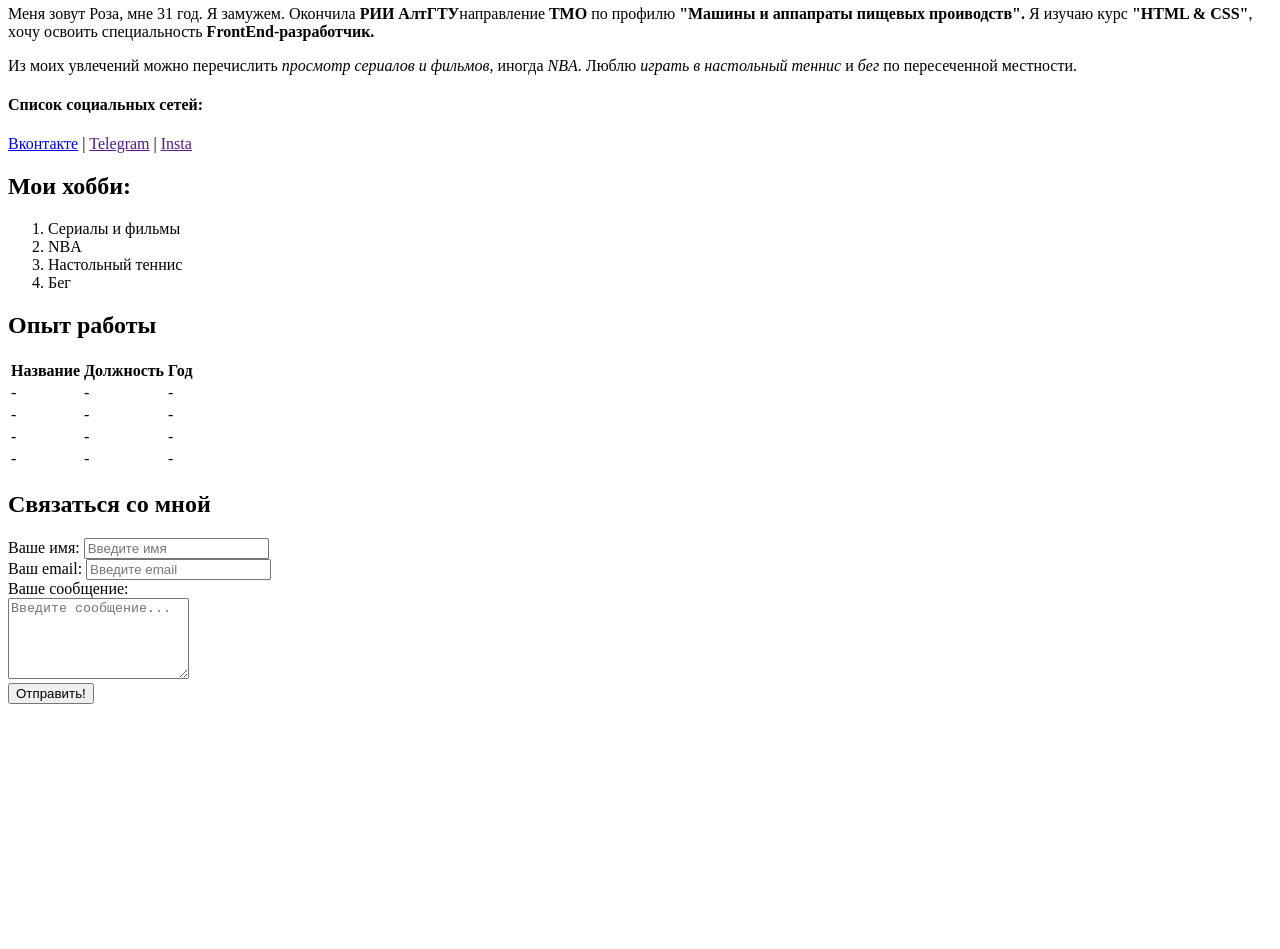
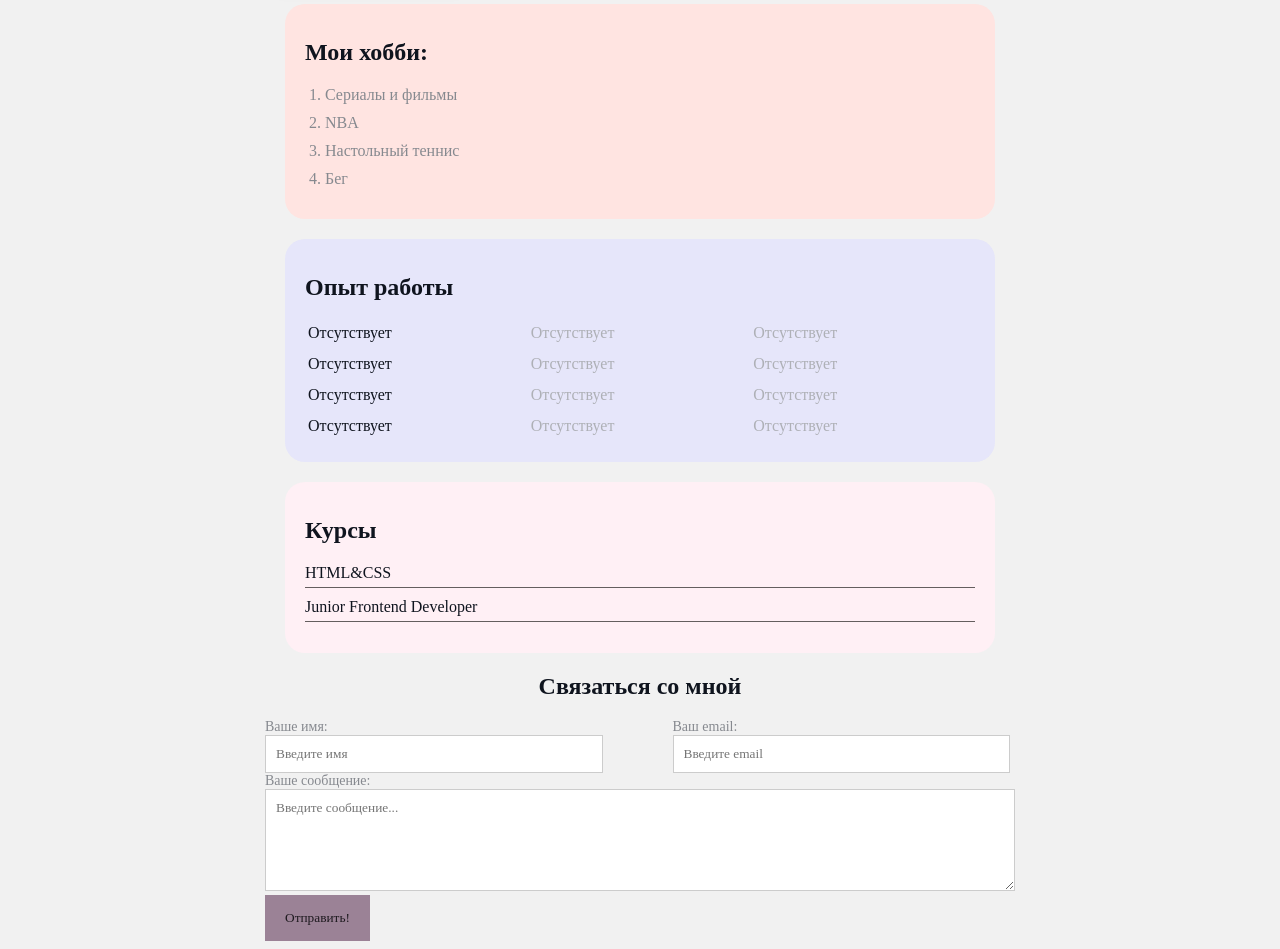
Before and after one commit to R-Vorontsova/resume, a plain HTML site: page index.html in a window 1280 px wide. Shown: the part 337-1286 px from the top of the page. Before the commit the page ends 1049 px from the top, so only its background shows below. Drawn offline with Linux system fonts and the light colour scheme.

Commit message:
Add steles

```diff
--- a/index.html
+++ b/index.html
@@ -6,11 +6,18 @@
   <meta name="viewport" content="width=device-width, initial-scale=1.0">
   <meta name="keywords" content="VRose,cv,resume">
   <meta name="description" content="Это сайт-резюме Воронцовой Розы">
+  <link rel="stylesheet" href="styles.css ">
   <title>VRoza-resume</title>
 </head>
 <body>
 
-  <img src="AVA.jpg" alt="Воронцова Роза " width="200">
+  <div class="container">
+
+    <div class="info">
+
+     <img src="AVA.jpg" alt="Воронцова Роза " class="avatar">
+
+      <div class="info-text">
 
           <h1>Воронцова Роза</h1>
 
@@ -28,80 +35,110 @@
           <h4>Список социальных сетей:</h4>
 
         <a href="https://vk.com/rozavorontsova" target="blank">Вконтакте</a>
-  |
-  <a href="" target="blank">Telegram</a>
-  |
-  <a href="" target="blank">Insta</a>
 
+        <!--на данный момент проблемы с паролем-->
+       | <a href="" target="blank">Telegram</a>
+        <!-- проблемы с VPN -->
+       | <a href="" target="blank">Instagram</a>
+
+      </div>
+
+    </div>
+
+    <div class="card br-mistyrose">
 
       <h2>Мои хобби:</h2>
 
-  <ol>
+      <ol class="list">
           <li>Сериалы и фильмы</li>
           <li>NBA</li>
           <li>Настольный теннис</li>
           <li>Бег</li>
         </ol>
 
+    </div>
+
+    <div class="card br-lavender">
 
       <h2>Опыт работы</h2>
 
-  <table>
+        <table  class="table">
           <thead>
-      <tr>
+            <!-- <tr>
               <th>Название</th>
               <th>Должность</th>
               <th>Год</th>
-      </tr>
+            </tr> -->
           </thead>
           <tdody>
             <tr>
-        <td>-</td>
-        <td>-</td>
-        <td>-</td>
+              <td>Отсутствует</td>
+              <td>Отсутствует</td>
+              <td>Отсутствует</td>
             </tr>
             <tr>
-        <td>-</td>
-        <td>-</td>
-        <td>-</td>
+              <td>Отсутствует</td>
+              <td>Отсутствует</td>
+              <td>Отсутствует</td>
             </tr>
             <tr>
-        <td>-</td>
-        <td>-</td>
-        <td>-</td>
+              <td>Отсутствует</td>
+              <td>Отсутствует</td>
+              <td>Отсутствует</td>
             </tr>
             <tr>
-        <td>-</td>
-        <td>-</td>
-        <td>-</td>
+              <td>Отсутствует</td>
+              <td>Отсутствует</td>
+              <td>Отсутствует</td>
             </tr>
           </tdody>
         </table>
 
+    </div>
 
-   <h2>Связаться со мной</h2>
+    <div class="card br-lavenderblush">
+
+        <h2>Курсы</h2>
+
+        <ul class="link-list">
+          <li>HTML&CSS</li>
+          <li>Junior Frontend Developer</li>
+        </ul>
+
+    </div>
+
+    <div class="connection">
+
+      <h2 class="center">Связаться со мной</h2>
 
       <form action="">
 
         <div>
-      <ladel for="name">Ваше имя:</ladel>
-      <input type="text" id="name" placeholder="Введите имя">
+
+          <div class="form">
+            <ladel class="form-label" for="name">Ваше имя:</ladel>
+            <input class="form-input" type="text" id="name" placeholder="Введите имя">
+          </div>
+
+          <div class="form">
+            <ladel class="form-label" for="email">Ваш email:</ladel>
+            <input class="form-input" type="email" id="email" placeholder="Введите email">
+          </div>
+
         </div>
 
       <div>
-      <ladel for="email">Ваш email:</ladel>
-      <input type="email" id="email" placeholder="Введите email">
+        <ladel class="form-label"  for="message">Ваше сообщение:</ladel>
+        <textarea class="form-texterea" id="message" cols="5" rows="5" placeholder="Введите сообщение..."></textarea>
       </div>
 
-    <div>
-      <ladel for="message">Ваше сообщение:</ladel>
-      <br>
-      <textarea id="message" cols="20" rows="5" placeholder="Введите сообщение..."></textarea>
-    </div>
-
-    <button type="submit">Отправить!</button>
+      <button type="submit" class="btn">Отправить!</button>
 
       </form>
 
+    </div>
+
+  </div>
+
 </body>
 </html>
--- /dev/null
+++ b/styles.css
@@ -0,0 +1,182 @@
+@import url('https://fonts.googleapis.com/css2?family=Roboto&display=swap');
+
+body {
+  font-family:'Roboto' sans-serif;
+  font-size: 16px;
+  font-weight: normal;
+  color: #0f141e;
+  background: #f1f1f1;
+}
+
+a {
+  color: #000;
+  text-decoration: none;
+}
+
+a:hover {
+  text-decoration: underline;
+}
+
+a:active {
+  color: aqua;
+}
+
+a:visited {
+  color: #0f0f6d;
+}
+
+.container {
+  max-width: 750px;
+  margin: auto;
+  padding-top: 30px;
+
+}
+
+/* .info-text:last-child {
+  margin-right: ;
+} */
+
+/* .card-0 {
+  border-width: 2px;
+   border-left: 10px solid #d7d3d3;
+   border-right: 5px solid #d7d3d3;
+  background: rgb(179, 189, 198);
+} */
+
+.avatar {
+  width: 200px;
+  border-radius: 20px;
+  box-shadow: 4px 4px 14px rgba(0,0, 0, .25);
+}
+
+/* .ava-name {
+  width: 50%;
+  border-radius: 10px;
+  box-shadow: 4px 14px 4px #86898f;
+} */
+
+.info-text {
+  margin-bottom: 10px;
+  padding-left: 20px;
+}
+
+.info {
+  margin-bottom: 20px;
+  display: flex;
+}
+
+.info-text p {
+  font-style: italic;
+  font-weight: bold;
+  color: #86898f;
+  margin: 0;
+}
+.info-text h4 {
+  margin-bottom: 10px;
+}
+
+@media (max-width: 764px) {
+  .info {
+    display: block;
+    text-align: center;
+  }
+
+}
+
+.card {
+  border-radius: 20px;
+  padding: 15px 20px;
+  margin: 20px;
+}
+
+.br-mistyrose{
+  background-color: #ffe4e1;
+}
+
+.br-lavender {
+  background-color: #e6e6fa;
+}
+
+.br-lavenderblush {
+  background-color: #fff0f5;
+}
+
+.btn {
+  background: rgb(155, 130, 150);
+  padding: 15px 20px;
+  color: rgb(30, 26, 31);
+  border: none;
+  cursor: pointer;
+  font-family: inherit;
+}
+
+.btn:hover {
+  opacity: .8;
+}
+
+.list {
+  padding: 0 20px;
+
+}
+
+.list li {
+  color: #86898f;
+  margin-bottom: 10px;
+}
+
+.link-list {
+  list-style: none;
+  padding: 0;
+}
+
+ .link-list li {
+  margin-bottom: 10px;
+  border-bottom: 1px solid rgb(100, 94, 94);
+  padding-bottom: 5px;
+}
+.table {
+  width: 100%;
+}
+
+.table td {
+  padding-bottom: 10px;
+}
+
+.table td:nth-child(2),
+.table td:nth-child(3) {
+  color: #aeb0b6;
+}
+
+.center {
+  text-align: center;
+}
+
+.form {
+  margin-right: 66px;
+  width: 45%;
+  display: inline-block;
+  color: #86898f;
+
+}
+
+.form:last-child {
+  margin-right: 0px;
+}
+
+.form-label {
+  display: block;
+  font-size: 14px;
+  color: #86898f;
+}
+
+.form-input,.form-texterea {
+  width: 100%;
+  box-sizing: border-box;
+  /* background: transparent; */
+  border: 1px solid #ccc;
+  padding: 10px;
+  outline: none;
+  font-family: inherit;
+  outline: none;
+  color: #86898f;
+}
```
Lines whose indentation alone changed are shown as unchanged.
